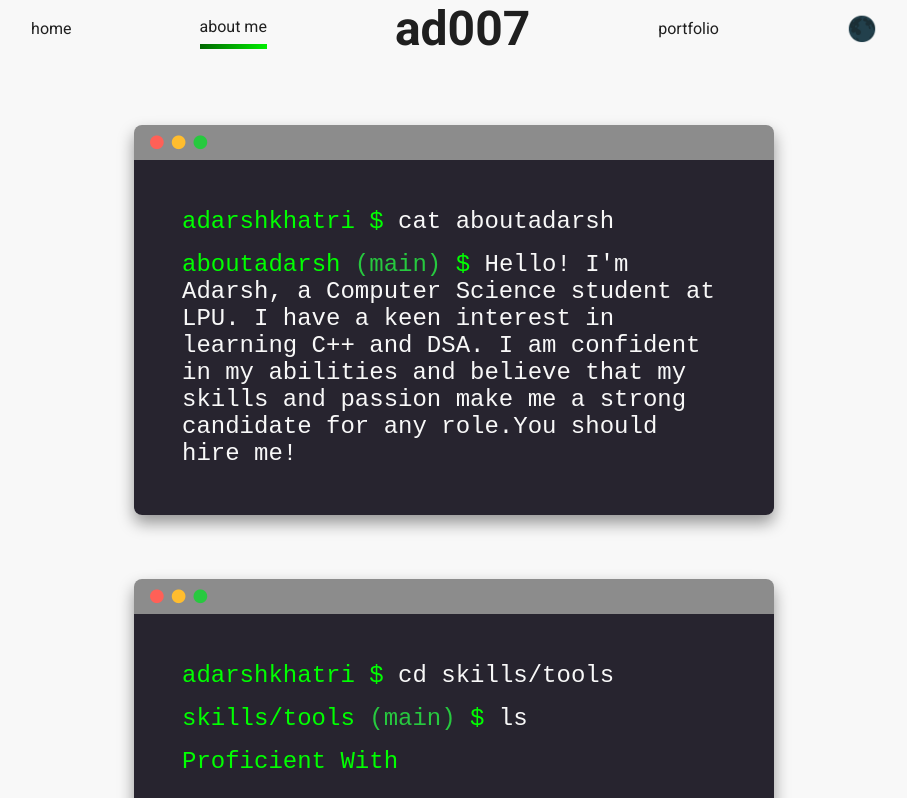
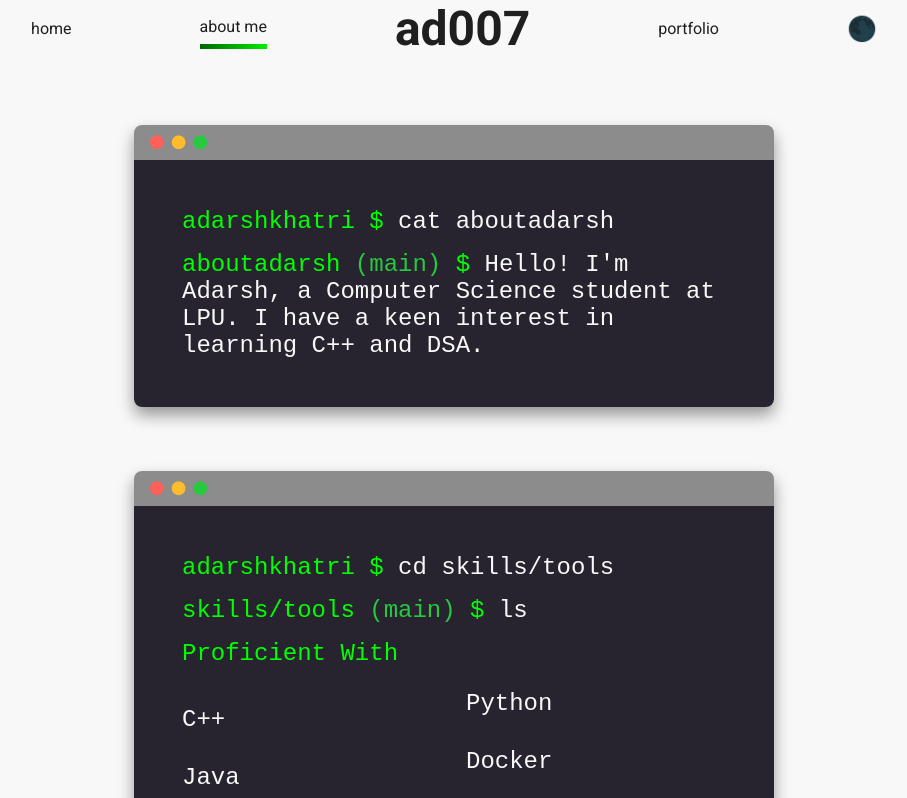
Before and after one commit to adarshdhital007/adarshdhital, a React (Create React App) app: page /about in a window 1280 px wide. Shown: the top 798 px of the page, without its empty margins (186-1093 px from the left). Built offline with nearby package versions, Linux system fonts and the light colour scheme; the HTML template or start-up script is replaced by a standard one.

Commit message:
Update Info.js

```diff
--- a/src/info/Info.js
+++ b/src/info/Info.js
@@ -10,7 +10,7 @@ export const info = {
     firstName: "Adarsh",
     lastName: "Khatri",
     initials: "ad007",
-    position: "currently learning C#",
+    position: "currently learning CPP and Java",
     selfPortrait: self,
     gradient: `-webkit-linear-gradient(190deg, ${colors})`,
     baseColor: colors[0],
@@ -55,7 +55,7 @@ export const info = {
         }
 
     ],
-    bio: "Hello! I'm Adarsh, a Computer Science student at LPU. I have a keen interest in learning C++ and DSA. I am confident in my abilities and believe that my skills and passion make me a strong candidate for any role.You should hire me!",
+    bio: "Hello! I'm Adarsh, a Computer Science student at LPU. I have a keen interest in learning C++ and DSA.",
     skills:
         {
             proficientWith: ['C++','Java','Python','Docker'],
```
